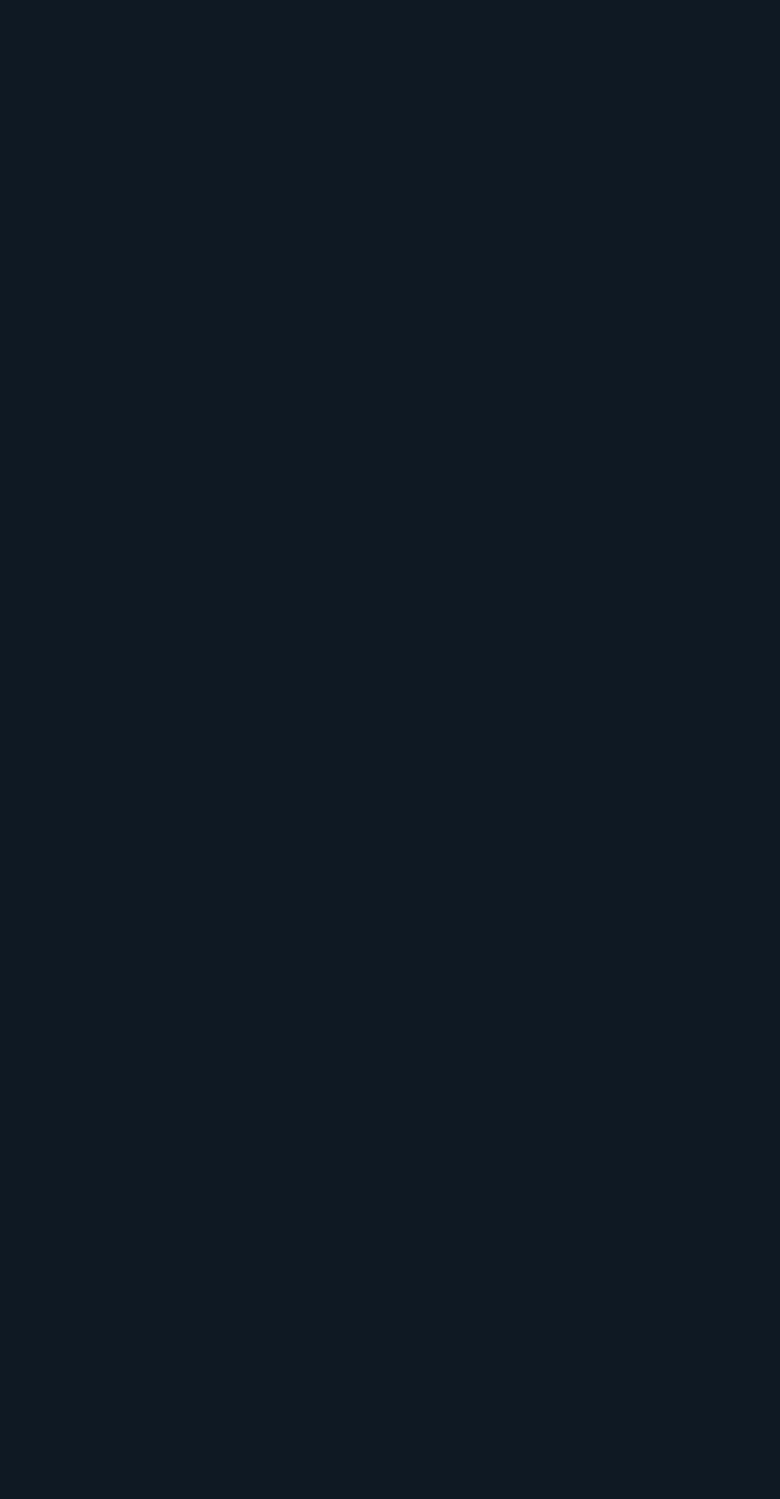
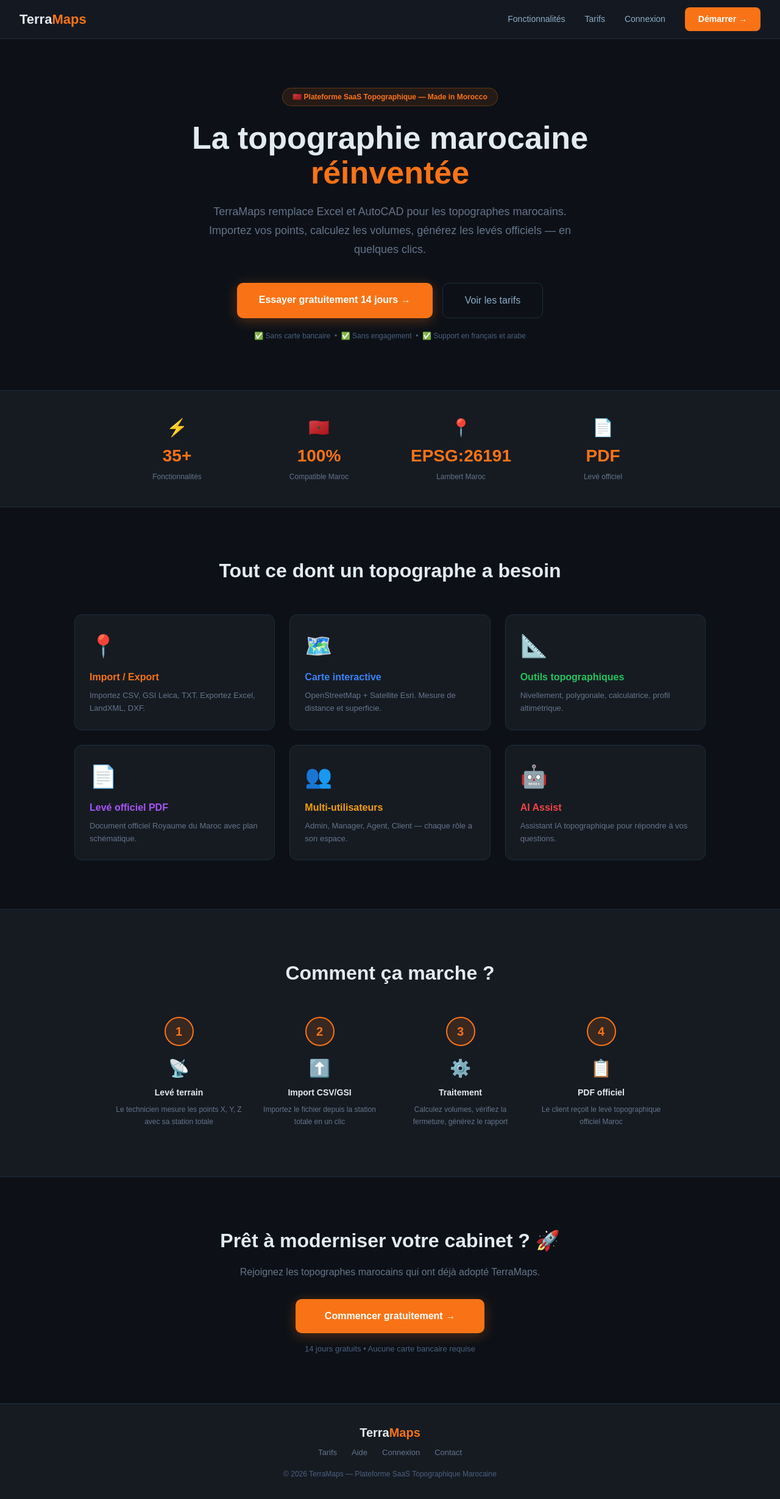
Before and after one commit to bdigi909-rgb/terramaps, a Next.js app: page / in a window 1280 px wide. Before the commit this address had no page. Shown: the whole page at 61% size. Before the commit the page ends 800 px from the top, so only its background shows below. Built offline with nearby package versions, Linux system fonts and the light colour scheme.

Commit message:
add professional landing page

```diff
--- a/src/app/page.tsx
+++ b/src/app/page.tsx
@@ -1,5 +1,139 @@
-import { redirect } from "next/navigation";
+import Link from "next/link";
 
-export default function RootPage() {
-  redirect("/dashboard");
+export default function HomePage() {
+  return (
+    <div style={{ minHeight: "100vh", background: "#0D1117", color: "#E2EAF2", fontFamily: "Arial" }}>
+
+      {/* Navbar */}
+      <nav style={{ background: "rgba(22,27,34,0.95)", backdropFilter: "blur(10px)", borderBottom: "1px solid #1E2D3D", padding: "0 32px", display: "flex", alignItems: "center", justifyContent: "space-between", height: 64, position: "sticky", top: 0, zIndex: 100 }}>
+        <div style={{ fontSize: 22, fontWeight: 700 }}>Terra<span style={{ color: "#F97316" }}>Maps</span></div>
+        <div style={{ display: "flex", gap: 32, alignItems: "center" }}>
+          <Link href="/help" style={{ color: "#8BACC8", fontSize: 14, textDecoration: "none" }}>Fonctionnalités</Link>
+          <Link href="/pricing" style={{ color: "#8BACC8", fontSize: 14, textDecoration: "none" }}>Tarifs</Link>
+          <Link href="/login" style={{ color: "#8BACC8", fontSize: 14, textDecoration: "none" }}>Connexion</Link>
+          <Link href="/login" style={{ background: "#F97316", color: "#fff", padding: "9px 22px", borderRadius: 8, textDecoration: "none", fontSize: 14, fontWeight: 600 }}>Démarrer →</Link>
+        </div>
+      </nav>
+
+      {/* Hero */}
+      <section style={{ padding: "80px 32px", textAlign: "center", maxWidth: 900, margin: "0 auto" }}>
+        <div style={{ display: "inline-block", background: "rgba(249,115,22,0.1)", border: "1px solid rgba(249,115,22,0.3)", color: "#F97316", fontSize: 12, fontWeight: 700, padding: "5px 16px", borderRadius: 20, marginBottom: 24 }}>
+          🇲🇦 Plateforme SaaS Topographique — Made in Morocco
+        </div>
+        <h1 style={{ margin: "0 0 20px", fontSize: 52, fontWeight: 700, lineHeight: 1.1, color: "#E2EAF2" }}>
+          La topographie marocaine<br />
+          <span style={{ color: "#F97316" }}>réinventée</span>
+        </h1>
+        <p style={{ fontSize: 18, color: "#64748B", maxWidth: 600, margin: "0 auto 40px", lineHeight: 1.7 }}>
+          TerraMaps remplace Excel et AutoCAD pour les topographes marocains. Importez vos points, calculez les volumes, générez les levés officiels — en quelques clics.
+        </p>
+        <div style={{ display: "flex", gap: 16, justifyContent: "center", flexWrap: "wrap" }}>
+          <Link href="/login" style={{ background: "#F97316", color: "#fff", padding: "16px 36px", borderRadius: 10, textDecoration: "none", fontSize: 16, fontWeight: 700, boxShadow: "0 4px 20px rgba(249,115,22,0.3)" }}>
+            Essayer gratuitement 14 jours →
+          </Link>
+          <Link href="/pricing" style={{ background: "transparent", border: "1px solid #1E2D3D", color: "#8BACC8", padding: "16px 36px", borderRadius: 10, textDecoration: "none", fontSize: 16 }}>
+            Voir les tarifs
+          </Link>
+        </div>
+        <div style={{ marginTop: 20, fontSize: 12, color: "#4B6080" }}>
+          ✅ Sans carte bancaire &nbsp;•&nbsp; ✅ Sans engagement &nbsp;•&nbsp; ✅ Support en français et arabe
+        </div>
+      </section>
+
+      {/* Stats */}
+      <section style={{ background: "#161B22", borderTop: "1px solid #1E2D3D", borderBottom: "1px solid #1E2D3D", padding: "40px 32px" }}>
+        <div style={{ maxWidth: 900, margin: "0 auto", display: "grid", gridTemplateColumns: "repeat(4, 1fr)", gap: 32, textAlign: "center" }}>
+          {[
+            { value: "35+", label: "Fonctionnalités", icon: "⚡" },
+            { value: "100%", label: "Compatible Maroc", icon: "🇲🇦" },
+            { value: "EPSG:26191", label: "Lambert Maroc", icon: "📍" },
+            { value: "PDF", label: "Levé officiel", icon: "📄" },
+          ].map(s => (
+            <div key={s.label}>
+              <div style={{ fontSize: 28, marginBottom: 4 }}>{s.icon}</div>
+              <div style={{ fontSize: 28, fontWeight: 700, color: "#F97316" }}>{s.value}</div>
+              <div style={{ fontSize: 12, color: "#64748B", marginTop: 4 }}>{s.label}</div>
+            </div>
+          ))}
+        </div>
+      </section>
+
+      {/* Features */}
+      <section style={{ padding: "80px 32px", maxWidth: 1100, margin: "0 auto" }}>
+        <h2 style={{ textAlign: "center", fontSize: 32, fontWeight: 700, marginBottom: 48 }}>
+          Tout ce dont un topographe a besoin
+        </h2>
+        <div style={{ display: "grid", gridTemplateColumns: "repeat(3, 1fr)", gap: 24 }}>
+          {[
+            { icon: "📍", title: "Import / Export", desc: "Importez CSV, GSI Leica, TXT. Exportez Excel, LandXML, DXF.", color: "#F97316" },
+            { icon: "🗺️", title: "Carte interactive", desc: "OpenStreetMap + Satellite Esri. Mesure de distance et superficie.", color: "#3B82F6" },
+            { icon: "📐", title: "Outils topographiques", desc: "Nivellement, polygonale, calculatrice, profil altimétrique.", color: "#22C55E" },
+            { icon: "📄", title: "Levé officiel PDF", desc: "Document officiel Royaume du Maroc avec plan schématique.", color: "#A855F7" },
+            { icon: "👥", title: "Multi-utilisateurs", desc: "Admin, Manager, Agent, Client — chaque rôle a son espace.", color: "#F59E0B" },
+            { icon: "🤖", title: "AI Assist", desc: "Assistant IA topographique pour répondre à vos questions.", color: "#EF4444" },
+          ].map(f => (
+            <div key={f.title} style={{ background: "#161B22", border: "1px solid #1E2D3D", borderRadius: 12, padding: 24 }}>
+              <div style={{ fontSize: 36, marginBottom: 12 }}>{f.icon}</div>
+              <h3 style={{ margin: "0 0 8px", fontSize: 16, fontWeight: 700, color: f.color }}>{f.title}</h3>
+              <p style={{ margin: 0, fontSize: 13, color: "#64748B", lineHeight: 1.6 }}>{f.desc}</p>
+            </div>
+          ))}
+        </div>
+      </section>
+
+      {/* Workflow */}
+      <section style={{ background: "#161B22", borderTop: "1px solid #1E2D3D", borderBottom: "1px solid #1E2D3D", padding: "80px 32px" }}>
+        <div style={{ maxWidth: 900, margin: "0 auto", textAlign: "center" }}>
+          <h2 style={{ fontSize: 32, fontWeight: 700, marginBottom: 48 }}>Comment ça marche ?</h2>
+          <div style={{ display: "grid", gridTemplateColumns: "repeat(4, 1fr)", gap: 24 }}>
+            {[
+              { step: "1", title: "Levé terrain", desc: "Le technicien mesure les points X, Y, Z avec sa station totale", icon: "📡" },
+              { step: "2", title: "Import CSV/GSI", desc: "Importez le fichier depuis la station totale en un clic", icon: "⬆️" },
+              { step: "3", title: "Traitement", desc: "Calculez volumes, vérifiez la fermeture, générez le rapport", icon: "⚙️" },
+              { step: "4", title: "PDF officiel", desc: "Le client reçoit le levé topographique officiel Maroc", icon: "📋" },
+            ].map((s, i) => (
+              <div key={s.step} style={{ position: "relative" }}>
+                <div style={{ width: 48, height: 48, borderRadius: "50%", background: "rgba(249,115,22,0.15)", border: "2px solid #F97316", display: "flex", alignItems: "center", justifyContent: "center", fontSize: 20, fontWeight: 700, color: "#F97316", margin: "0 auto 16px" }}>
+                  {s.step}
+                </div>
+                <div style={{ fontSize: 28, marginBottom: 8 }}>{s.icon}</div>
+                <h3 style={{ margin: "0 0 8px", fontSize: 14, fontWeight: 700 }}>{s.title}</h3>
+                <p style={{ margin: 0, fontSize: 12, color: "#64748B", lineHeight: 1.6 }}>{s.desc}</p>
+              </div>
+            ))}
+          </div>
+        </div>
+      </section>
+
+      {/* CTA Final */}
+      <section style={{ padding: "80px 32px", textAlign: "center" }}>
+        <div style={{ maxWidth: 600, margin: "0 auto" }}>
+          <h2 style={{ fontSize: 32, fontWeight: 700, marginBottom: 16 }}>
+            Prêt à moderniser votre cabinet ? 🚀
+          </h2>
+          <p style={{ color: "#64748B", marginBottom: 32, fontSize: 16 }}>
+            Rejoignez les topographes marocains qui ont déjà adopté TerraMaps.
+          </p>
+          <Link href="/login" style={{ background: "#F97316", color: "#fff", padding: "16px 48px", borderRadius: 10, textDecoration: "none", fontSize: 16, fontWeight: 700, display: "inline-block", boxShadow: "0 4px 20px rgba(249,115,22,0.3)" }}>
+            Commencer gratuitement →
+          </Link>
+          <div style={{ marginTop: 16, fontSize: 13, color: "#4B6080" }}>
+            14 jours gratuits • Aucune carte bancaire requise
+          </div>
+        </div>
+      </section>
+
+      {/* Footer */}
+      <footer style={{ background: "#161B22", borderTop: "1px solid #1E2D3D", padding: "32px", textAlign: "center" }}>
+        <div style={{ fontSize: 20, fontWeight: 700, marginBottom: 8 }}>Terra<span style={{ color: "#F97316" }}>Maps</span></div>
+        <div style={{ display: "flex", gap: 24, justifyContent: "center", marginBottom: 16 }}>
+          <Link href="/pricing" style={{ color: "#64748B", fontSize: 13, textDecoration: "none" }}>Tarifs</Link>
+          <Link href="/help" style={{ color: "#64748B", fontSize: 13, textDecoration: "none" }}>Aide</Link>
+          <Link href="/login" style={{ color: "#64748B", fontSize: 13, textDecoration: "none" }}>Connexion</Link>
+          <a href="mailto:support@terramaps.ma" style={{ color: "#64748B", fontSize: 13, textDecoration: "none" }}>Contact</a>
+        </div>
+        <div style={{ fontSize: 12, color: "#4B6080" }}>© 2026 TerraMaps — Plateforme SaaS Topographique Marocaine</div>
+      </footer>
+    </div>
+  );
 }
```
